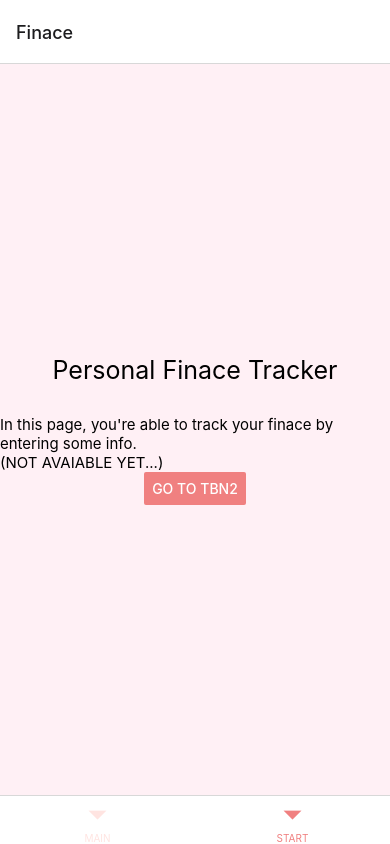
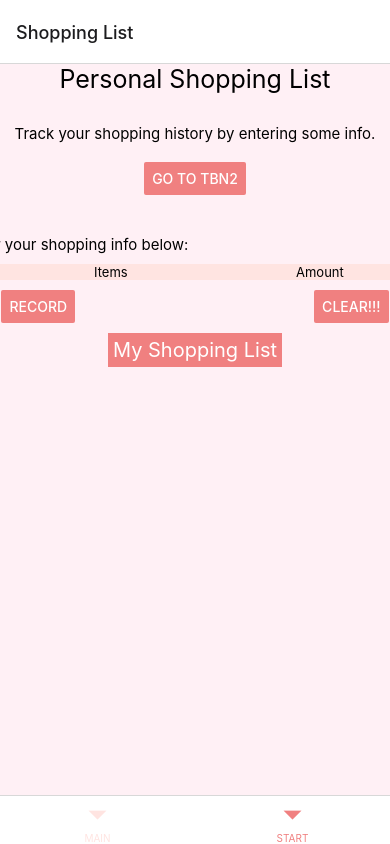
Before and after one commit to gillianyiwang/COSI-153A-CPA, a React Native app: screen /START in a window 390 px wide. Built offline with nearby package versions, Linux system fonts and the light colour scheme.

Commit message:
CPA4 update

```diff
--- a/components/AboutScreen.js
+++ b/components/AboutScreen.js
@@ -6,7 +6,7 @@ import { createBottomTabNavigator } from '@react-navigation/bottom-tabs';
 
 function AboutScreen({ navigation }) {
   return (
-    <View style={mainPageStyles.layout}>
+    <View style={styles.layout}>
       <Text style={{fontSize:25, justifyContent:'space-around', alignItems:'center' }}>
         What's WhatIBought?
         {'\n'}
@@ -26,7 +26,7 @@ function AboutScreen({ navigation }) {
 }
 
 
-const mainPageStyles = StyleSheet.create({
+const styles = StyleSheet.create({
   layout: {
   flex: 1,
   alignItems: 'center',
--- a/components/FinaceScreen.js
+++ /dev/null
@@ -1,39 +0,0 @@
-import React from 'react';
-import { Button, View, Text, StyleSheet, TextInput, Alert } from 'react-native';
-import { NavigationContainer, useFocusEffect } from '@react-navigation/native';
-import { createNativeStackNavigator } from '@react-navigation/native-stack';
-import { createBottomTabNavigator } from '@react-navigation/bottom-tabs';
-
-function FinaceScreen({ navigation }) {
-  return (
-    <View style={mainPageStyles.layout}>
-      <Text style={{fontSize:25, justifyContent:'space-around', alignItems:'center' }}>
-        Personal Finace Tracker
-        {'\n'}{'\n'}
-      </Text>
-      <Text style={{fontSize:15, justifyContent:'space-around', alignItems:'center' }}>
-       In this page, you're able to track your finace by entering some info.
-       {'\n'}
-       (NOT AVAIABLE YET...)
-      {'\n'}
-      </Text>
-      <Button
-        title='Go to TBN2'
-        color='lightcoral'
-        onPress={() => navigation.navigate('TBN2')}
-      />
-    </View>
-  );
-}
-
-
-const mainPageStyles = StyleSheet.create({
-  layout: {
-  flex: 1,
-  alignItems: 'center',
-  justifyContent: 'center',
-  backgroundColor:'lavenderblush',
-  },
-  });
-
-export default FinaceScreen
--- /dev/null
+++ b/components/ListScreen.js
@@ -0,0 +1,239 @@
+import React , { useState, useEffect } from 'react';
+import { Button, View, Text, StyleSheet, TextInput, Alert, TouchableOpacity, FlatList } from 'react-native';
+import { NavigationContainer, useFocusEffect } from '@react-navigation/native';
+import { createNativeStackNavigator } from '@react-navigation/native-stack';
+import { createBottomTabNavigator } from '@react-navigation/bottom-tabs';
+import AsyncStorage from '@react-native-async-storage/async-storage';
+
+
+function ListScreen({ navigation }) {
+
+const [dateTime,setDateTime] = useState('')
+const [items,setItems] = useState('')
+const [amount,setamount] = useState('')
+const [shoppingList,setShoppingList]= useState([])
+
+useEffect(() => {getData()}
+         ,[])
+
+const getOriginalData = () => {
+
+        AsyncStorage.getItem('@shoppingList')
+          .then((jsonValue) => {
+            let data = null
+            if (jsonValue!=null) {
+              data = JSON.parse(jsonValue)
+              setShoppingList(data)
+              console.log('just set Info, Name and Email')
+            } else {
+              console.log('just read a null value from Storage')
+
+              setShoppingList([])
+              setDateTime('')
+              setItems('')
+              setamount('')
+            }
+          })
+         .catch((error)=> {   console.log('error in getData ')})
+
+
+}
+
+const getData = async () => {
+      try {
+        const jsonValue = await AsyncStorage.getItem('@shoppingList')
+        let data = null
+        if (jsonValue!=null) {
+          data = JSON.parse(jsonValue)
+          setShoppingList(data)
+          console.log('just set Info, Name and Email')
+        } else {
+          console.log('just read a null value from Storage')
+
+          setShoppingList([])
+          setDateTime('')
+          setItems('')
+          setamount('')
+        }
+      } catch(e) {
+        console.log('error in getData ')
+        console.dir(e)
+      }
+}
+
+const storeData = async (value) => {
+      try {
+        const jsonValue = JSON.stringify(value)
+        await AsyncStorage.setItem('@shoppingList', jsonValue)
+        console.log('just stored '+jsonValue)
+      } catch (e) {
+        console.log('error in storeData ')
+        console.dir(e)
+      }
+}
+
+const clearAllUGLY = () => {
+      try {
+        console.log('in clearData')
+        AsyncStorage.clear()
+           .then(() => {console.log('cleared the data')})
+      } catch(e) {
+        console.log('error in clearData ')
+        console.dir(e)
+      }
+}
+
+const clearAll = async () => {
+      try {
+        console.log('in clearData')
+        await AsyncStorage.clear()
+      } catch(e) {
+        console.log('error in clearData ')
+        console.dir(e)
+      }
+}
+
+
+const renderShoppingList = ({item}) => {
+  return (
+    <View style={styles.list}>
+         <Text>{item.dateTime}</Text>
+         <Text>{item.items} </Text>
+         <Text>{item.amount} </Text>
+    </View>
+  )
+}
+
+  return (
+    <View style={styles.layout}>
+      <Text style={{fontSize:25, justifyContent:'space-around', alignItems:'center' }}>
+        Personal Shopping List
+        {'\n'}{'\n'}
+      </Text>
+      <Text style={{fontSize:15, justifyContent:'space-around', alignItems:'center' }}>
+       Track your shopping history by entering some info.
+       {'\n'}{'\n'}
+      </Text>
+      <Button
+        title='Go to TBN2'
+        color='lightcoral'
+        onPress={() => navigation.navigate('TBN2')}
+      />
+      <View style={styles.container}>
+   <Text style={{fontSize:15}}>
+       Enter the info for your shopping info below:
+   </Text>
+
+   <View style={{flexDirection:'row',
+                 margin:10,
+                 justifyContent:'space-around'}}>
+         <TextInput // for the Date & Time
+           style={{backgroundColor: 'mistyrose', fontSize:13}}
+           placeholder='Date & Time'
+           onChangeText={text => {
+                setDateTime(text);
+              }}
+           value = {dateTime}
+         />
+
+         <TextInput // for the items
+           style={{backgroundColor: 'mistyrose', fontSize:13}}
+           placeholder='Items'
+           onChangeText={text => {
+                setItems(text);
+              }}
+           value = {items}
+         />
+
+         <TextInput // for the amount
+           style={{backgroundColor: 'mistyrose', fontSize:13}}
+           placeholder='Amount'
+           onChangeText={text => {
+                setamount(text);
+              }}
+           value = {amount}
+         />
+     </View>
+     <View style={{flexDirection:'row',
+                   justifyContent:'space-around'}}>
+     <Button
+            title={'Record'}
+            color='lightcoral'
+            onPress = {() => {
+              const newshoppingList =
+                shoppingList.concat(
+                  {'dateTime':dateTime,
+                   'items':items,
+                   'amount':amount,
+                   'completed':new Date()
+                })
+              setShoppingList(newshoppingList)
+              storeData(newshoppingList)
+              setDateTime('')
+              setItems('')
+              setamount('')
+            }}
+            />
+     <Button
+             title={'Clear!!!'}
+             color='lightcoral'
+             onPress = {() => {
+               clearAll()
+               setShoppingList([])
+             }}
+             />
+
+   </View>
+   <View style={{flexDirection:'row',
+                 justifyContent:'center',
+                 backgroundColor:'lavenderblush'}}>
+     <Text style={{margin: 10, padding: 5, fontSize:20,
+                   color:'white',backgroundColor:'lightcoral'}}>
+                   My Shopping List
+      </Text>
+   </View>
+
+   <FlatList
+     data={shoppingList.reverse()}
+     renderItem={renderShoppingList}
+     keyExtractor={item => item.dateTime}
+   />
+
+
+ </View>
+    </View>
+  );
+}
+
+
+const styles = StyleSheet.create({
+  layout: {
+  flex: 1,
+  alignItems: 'center',
+  justifyContent: 'center',
+  backgroundColor:'lavenderblush',
+  },
+  container: {
+  flex: 1,
+  flexDirection:'column',
+  backgroundColor: 'lavenderblush',
+  justifyContent: 'center',
+  textAlign:'left',
+  marginTop:20,
+  padding:20,
+},
+list:{
+  flexDirection:'row',
+  justifyContent:'space-between',
+},
+debugging: {
+  textAlign:'center',
+  backgroundColor:'lavenderblush',
+  fontSize: 15,
+  padding:10,
+  color: 'black'
+},
+
+  });
+
+export default ListScreen
--- a/components/MainPage.js
+++ b/components/MainPage.js
@@ -6,7 +6,7 @@ import { createBottomTabNavigator } from '@react-navigation/bottom-tabs';
 import AsyncStorage from '@react-native-async-storage/async-storage';
 import WelcomeScreen from './WelcomeScreen'
 import AboutScreen from './AboutScreen'
-import FinaceScreen from './FinaceScreen'
+import ListScreen from './ListScreen'
 import TBN2Screen from './TBN2Screen'
 
 
@@ -33,7 +33,7 @@ export default function MainPage() {
         <Tab.Screen name={'START'}>
           {() => (
             <StartStack.Navigator>
-              <StartStack.Screen name='Finace' component={FinaceScreen} />
+              <StartStack.Screen name='Shopping List' component={ListScreen} />
               <StartStack.Screen name='TBN2' component={TBN2Screen} />
             </StartStack.Navigator>
           )}
--- a/components/TBN2Screen.js
+++ b/components/TBN2Screen.js
@@ -6,21 +6,21 @@ import { createBottomTabNavigator } from '@react-navigation/bottom-tabs';
 
 function TBN2Screen({ navigation }) {
   return (
-    <View style={mainPageStyles.layout}>
+    <View style={styles.layout}>
       <Text style={{fontSize:25, justifyContent:'space-around', alignItems:'center' }}>
         TBN2 Screen
         {'\n'}{'\n'}
       </Text>
       <Button
-        title='Go to Finace'
+        title='Go to Shopping List'
         color='lightcoral'
-        onPress={() => navigation.push('Finace')}
+        onPress={() => navigation.navigate('Shopping List')}
       />
     </View>
   );
 }
 
-const mainPageStyles = StyleSheet.create({
+const styles = StyleSheet.create({
   layout: {
   flex: 1,
   alignItems: 'center',
--- a/components/WelcomeScreen.js
+++ b/components/WelcomeScreen.js
@@ -8,54 +8,8 @@ import AsyncStorage from '@react-native-async-storage/async-storage';
 
 function WelcomeScreen({ navigation }) {
 
-    const STORAGE_KEY = '@save_names'
-    const [names,setNames]= useState('')
-
-    const saveData = async () => {
-    try {
-      await AsyncStorage.setItem(STORAGE_KEY, names)
-      alert('Data successfully saved')
-    } catch (e) {
-      alert('Failed to save the data to the storage')
-    }
-  }
-
-  const readData = async () => {
-  try {
-    const usernames = await AsyncStorage.getItem(STORAGE_KEY)
-
-    if (usernames !== null) {
-      setAge(usernames)
-    }
-  } catch (e) {
-    alert('Failed to fetch the data from storage')
-  }
-}
-
-useEffect(() => {
-  readData()
-}, [])
-
-const clearStorage = async () => {
-  try {
-    await AsyncStorage.clear()
-    alert('Storage successfully cleared!')
-  } catch (e) {
-    alert('Failed to clear the async storage.')
-  }
-}
-
-const onChangeText = usernames => setAge(usernames)
-
-const onSubmitEditing = () => {
-  if (!names) return
-
-  saveData(names)
-  setNames('')
-}
-
   return (
-    <View style={mainPageStyles.layout}>
+    <View style={styles.layout}>
       <Text style={{fontSize:25, color: 'black', justifyContent:'space-around', alignItems:'center' }}>
         {'\n'}{'\n'}
         Hello!{'\n'}
@@ -72,25 +26,7 @@ const onSubmitEditing = () => {
         color='lightcoral'
         onPress={() => navigation.navigate('About')}
       />
-      <Text style={{fontSize:15, color: 'black', justifyContent:'space-around', alignItems:'center', backgroundColor:'lavenderblush'}}>
-        {'\n'}{'\n'}
-        Save your name... ⇙
-        {'\n'}
-      </Text>
-      <TextInput style={{fontSize:15,backgroundColor:'mistyrose', justifyContent:'space-around', alignItems:'center'}}
-        placeholder='YOUR NAME'
-        onChangeText={text => {
-          setNames(text);
-        }}
-        value = {names}
-      />
 
-      <Text>Hey {names}! Nice to meet you</Text>
-      <TouchableOpacity onPress={clearStorage}>
-        <Text style={{
-          margin: 10, padding: 10, fontSize:15, color:'white', backgroundColor:'lightcoral'}}>
-        Click to clear your name</Text>
-      </TouchableOpacity>
 
       <Text>
         {'\n'}{'\n'}{'\n'}
@@ -102,7 +38,7 @@ const onSubmitEditing = () => {
   );
 }
 
-const mainPageStyles = StyleSheet.create({
+const styles = StyleSheet.create({
   layout: {
   flex: 1,
   alignItems: 'center',
```
